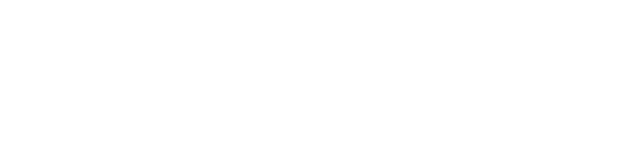
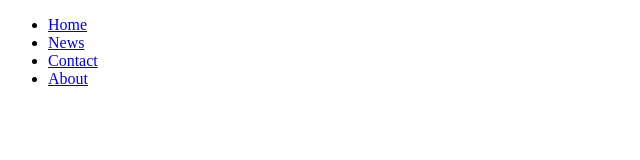
Before and after one commit to jrwnnnn/crud-project, a plain HTML site: page code/Main.html in a window 1280 px wide. Shown: the whole page, without its empty margins (0-640 px from the left). Drawn offline with Linux system fonts and the light colour scheme.

Commit message:
Update Main.html

```diff
--- a/code/Main.html
+++ b/code/Main.html
@@ -5,9 +5,12 @@
     <title></title>
 </head>
 <body>
+    <ul>
+        <li><a href="#home">Home</a></li>
+        <li><a href="#news">News</a></li>
+        <li><a href="#contact">Contact</a></li>
+        <li><a href="#about">About</a></li>
+      </ul>
+</body>
 
-</body>
-<script>
-    alert("Log in and sign up")
-</script>
 </html>
```
